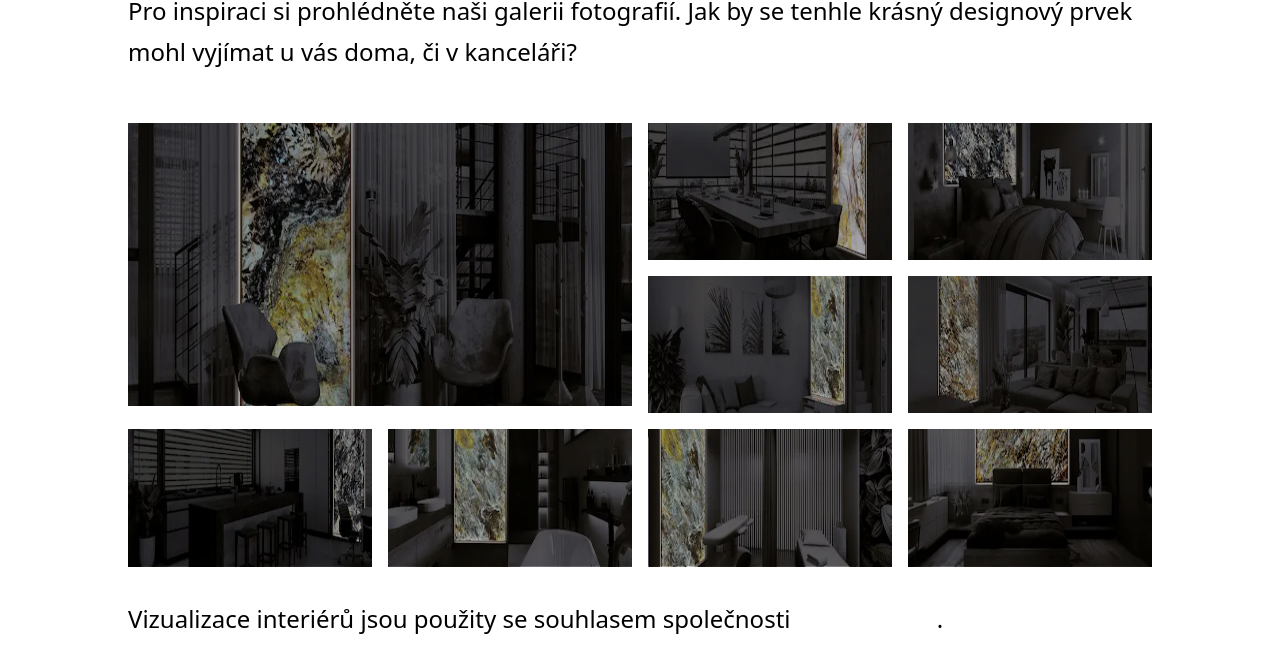
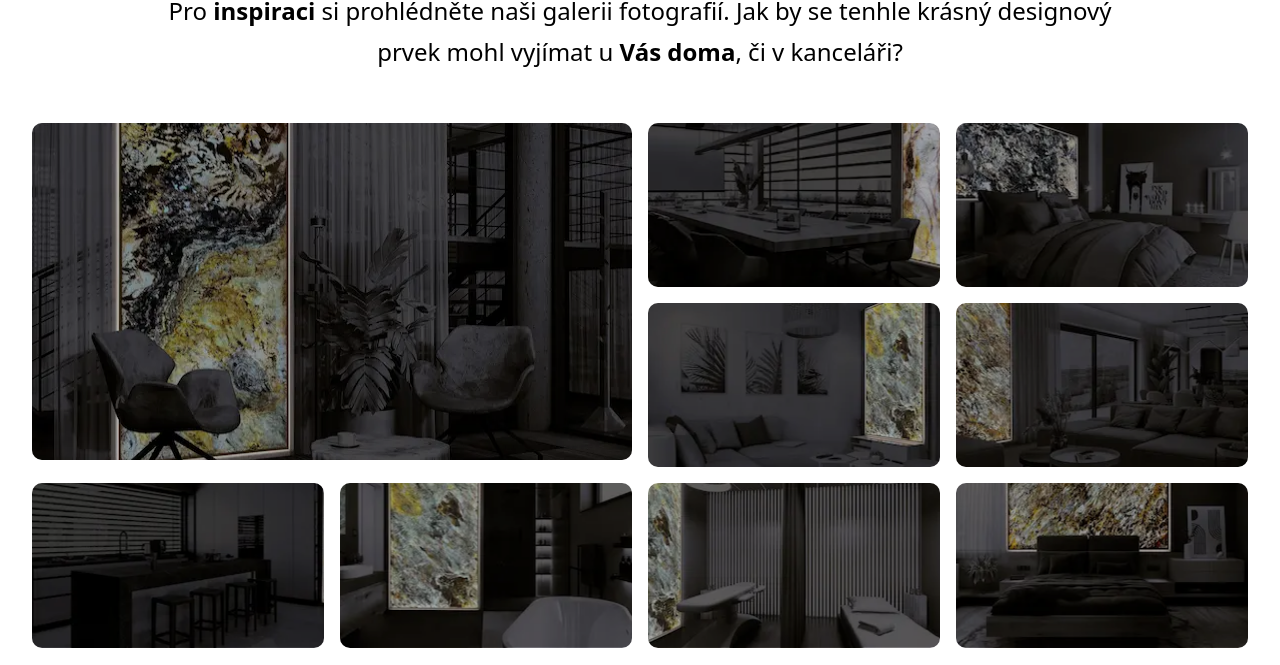
Before and after one commit to Luko248/anew-style-test, a website: page index.html in a window 1280 px wide. Shown: the part 3805-4470 px from the top of the page. Drawn offline with nearby package versions, Linux system fonts and the light colour scheme; a web font is replaced by a local one.

Commit message:
update gallery

```diff
--- a/index.html
+++ b/index.html
@@ -472,34 +472,34 @@
 			</div>
 		</section>
 
-		<section id="showroom" class="light">
+		<section id="showroom" class="light no-pb">
 			<div class="container">
 				<h2 class="title text-center title--mg-s">Galerie</h3>
-					<p class="desc">
-						Pro inspiraci si prohlédněte naši galerii fotografií. Jak by se tenhle krásný designový prvek
-						mohl vyjímat u vás doma, či v kanceláři?
+					<p class="desc desc--center">
+						Pro <strong>inspiraci</strong> si prohlédněte naši galerii fotografií. Jak by se tenhle krásný
+						designový prvek
+						mohl vyjímat u <strong>Vás doma</strong>, či v kanceláři?
 					</p>
+			</div>
 			<div class="gallery">
-						<a href="dist/images/gallery/2023/Rockfoil_viz1_1440.webp"
-							aria-label="Kámen jako osvětlení interiéru" data-fancybox="gallery" class="gitem"
-							rel="noopener">
+				<a href="dist/images/gallery/2023/Rockfoil_viz1_1440.webp" aria-label="Kámen jako osvětlení interiéru"
+					data-fancybox="gallery" class="gitem" rel="noopener">
 					<div class="gitem__photo">
 						<picture>
 							<source type="image/webp" sizes="(min-width: 426px)"
 								srcset="dist/images/gallery/2023/Rockfoil_viz1_768.webp">
 							<source type="image/webp" sizes="(max-width: 425px)"
 								srcset="dist/images/gallery/2023/Rockfoil_viz1_425.webp">
-									<img src="dist/images/gallery/2023/Rockfoil_viz1_768.webp" loading="lazy"
-										width="768" height="446" alt="Kámen 1">
+							<img src="dist/images/gallery/2023/Rockfoil_viz1_768.webp" loading="lazy" width="768"
+								height="446" alt="Kámen 1">
 						</picture>
 					</div>
 					<div class="gitem__content">
 						<strong>Kámen<br>WILDLIFE</strong>
 					</div>
 				</a>
-						<a href="dist/images/gallery/2023/Rockfoil_viz2_1440.webp"
-							aria-label="Kámen jako osvětlení interiéru" data-fancybox="gallery" class="gitem"
-							rel="noopener">
+				<a href="dist/images/gallery/2023/Rockfoil_viz2_1440.webp" aria-label="Kámen jako osvětlení interiéru"
+					data-fancybox="gallery" class="gitem" rel="noopener">
 					<div class="gitem__photo">
 						<img src="dist/images/gallery/2023/Rockfoil_viz2_425.webp" loading="lazy" width="425"
 							height="247" alt="Kámen 2">
@@ -508,9 +508,8 @@
 						<strong>Kámen<br>PINK</strong>
 					</div>
 				</a>
-						<a href="dist/images/gallery/2023/Rockfoil_viz3_1440.webp"
-							aria-label="Kámen jako osvětlení interiéru" data-fancybox="gallery" class="gitem"
-							rel="noopener">
+				<a href="dist/images/gallery/2023/Rockfoil_viz3_1440.webp" aria-label="Kámen jako osvětlení interiéru"
+					data-fancybox="gallery" class="gitem" rel="noopener">
 					<div class="gitem__photo">
 						<img src="dist/images/gallery/2023/Rockfoil_viz3_425.webp" loading="lazy" width="425"
 							height="247" alt="Kámen 3">
@@ -519,9 +518,8 @@
 						<strong>Kámen<br>DARKGOLD</strong>
 					</div>
 				</a>
-						<a href="dist/images/gallery/2023/Rockfoil_viz4_1440.webp"
-							aria-label="Kámen jako osvětlení interiéru" data-fancybox="gallery" class="gitem"
-							rel="noopener">
+				<a href="dist/images/gallery/2023/Rockfoil_viz4_1440.webp" aria-label="Kámen jako osvětlení interiéru"
+					data-fancybox="gallery" class="gitem" rel="noopener">
 					<div class="gitem__photo">
 						<img src="dist/images/gallery/2023/Rockfoil_viz4_425.webp" loading="lazy" width="425"
 							height="247" alt="Kámen 4">
@@ -530,9 +528,8 @@
 						<strong>Kámen<br>SUNLIGHT</strong>
 					</div>
 				</a>
-						<a href="dist/images/gallery/2023/Rockfoil_viz5_1440.webp"
-							aria-label="Kámen jako osvětlení interiéru" data-fancybox="gallery" class="gitem"
-							rel="noopener">
+				<a href="dist/images/gallery/2023/Rockfoil_viz5_1440.webp" aria-label="Kámen jako osvětlení interiéru"
+					data-fancybox="gallery" class="gitem" rel="noopener">
 					<div class="gitem__photo">
 						<img src="dist/images/gallery/2023/Rockfoil_viz5_425.webp" loading="lazy" width="425"
 							height="247" alt="Kámen 5">
@@ -541,9 +538,8 @@
 						<strong>Kámen<br>GOLDENBARK</strong>
 					</div>
 				</a>
-						<a href="dist/images/gallery/2023/Rockfoil_viz6_1440.webp"
-							aria-label="Kámen jako osvětlení interiéru" data-fancybox="gallery" class="gitem"
-							rel="noopener">
+				<a href="dist/images/gallery/2023/Rockfoil_viz6_1440.webp" aria-label="Kámen jako osvětlení interiéru"
+					data-fancybox="gallery" class="gitem" rel="noopener">
 					<div class="gitem__photo">
 						<img src="dist/images/gallery/2023/Rockfoil_viz6_425.webp" loading="lazy" width="425"
 							height="247" alt="Kámen 6">
@@ -552,9 +548,8 @@
 						<strong>Kámen<br>DARKGOLD</strong>
 					</div>
 				</a>
-						<a href="dist/images/gallery/2023/Rockfoil_viz7_1440.webp"
-							aria-label="Kámen jako osvětlení interiéru" data-fancybox="gallery" class="gitem"
-							rel="noopener">
+				<a href="dist/images/gallery/2023/Rockfoil_viz7_1440.webp" aria-label="Kámen jako osvětlení interiéru"
+					data-fancybox="gallery" class="gitem" rel="noopener">
 					<div class="gitem__photo">
 						<img src="dist/images/gallery/2023/Rockfoil_viz7_425.webp" loading="lazy" width="425"
 							height="247" alt="Kámen 7">
@@ -563,9 +558,8 @@
 						<strong>Kámen<br>SUNLIGHT</strong>
 					</div>
 				</a>
-						<a href="dist/images/gallery/2023/Rockfoil_viz8_1440.webp"
-							aria-label="Kámen jako osvětlení interiéru" data-fancybox="gallery" class="gitem"
-							rel="noopener">
+				<a href="dist/images/gallery/2023/Rockfoil_viz8_1440.webp" aria-label="Kámen jako osvětlení interiéru"
+					data-fancybox="gallery" class="gitem" rel="noopener">
 					<div class="gitem__photo">
 						<img src="dist/images/gallery/2023/Rockfoil_viz8_425.webp" loading="lazy" width="425"
 							height="247" alt="Kámen 8">
@@ -574,9 +568,8 @@
 						<strong>Kámen<br>SUNLIGHT</strong>
 					</div>
 				</a>
-						<a href="dist/images/gallery/2023/Rockfoil_viz9_1440.webp"
-							aria-label="Kámen jako osvětlení interiéru" data-fancybox="gallery" class="gitem"
-							rel="noopener">
+				<a href="dist/images/gallery/2023/Rockfoil_viz9_1440.webp" aria-label="Kámen jako osvětlení interiéru"
+					data-fancybox="gallery" class="gitem" rel="noopener">
 					<div class="gitem__photo">
 						<img src="dist/images/gallery/2023/Rockfoil_viz9_425.webp" loading="lazy" width="425"
 							height="247" alt="Kámen 9">
@@ -586,15 +579,16 @@
 					</div>
 				</a>
 			</div>
-					<p class="desc desc--mg-s">
+			<div class="container">
+				<p class="desc desc--mg-s desc--center">
 					Vizualizace interiérů jsou použity se souhlasem společnosti <a href="https://www.designatak.cz/"
 						aria-label="Preˇjí na stránky společnosti ATAK Design" class="link"
 						style="text-decoration: underline;" rel="external">ATAK Design</a>.
-					</p>
+					<br><br>
 					<picture>
 						<source type="image/avif" sizes="(min-width: 100px)" srcset="dist/images/logos/atak-logo.avif">
 						<source type="image/webp" sizes="(min-width: 100px)" srcset="dist/images/logos/atak-logo.webp">
-						<img src="dist/images/logos/atak-logo.webp" loading="lazy" width="150"
+						<img src="dist/images/logos/atak-logo.webp" loading="lazy" width="250"
 							alt="Logo společnosti ATAK Design">
 					</picture>
 			</div>
@@ -631,7 +625,7 @@
 						<h2 class="title">Kontakujte nás</h2>
 						<div class="contact__grid">
 							<div>
-								<p class="desc desc--mg-s text-center">
+								<p class="desc desc--mg-s">
 									Pro více informací nás neváhejte kontaktovat přes email <strong><a
 											href="mailto:info@anewstyle.cz" class="link">
 											info@anewstyle.cz
--- a/styles/Base/_shared-classes.scss
+++ b/styles/Base/_shared-classes.scss
@@ -68,3 +68,11 @@
         --space-pad-bottom: 8dvb;
     }
 }
+
+.no-pb{
+    padding-bottom: 0 !important;
+}
+
+.no-pt{
+    padding-top: 0 !important;
+}
--- a/styles/Components/_link.scss
+++ b/styles/Components/_link.scss
@@ -7,7 +7,7 @@
     @include flex-set(inline-flex, row, nowrap, 1.2rem);
     font-family: $font-text;
     font-size: var(--link-font-size, large);
-    color: var(--link-color, #{$color-white});
+    color: var(--link-color, inherit);
     text-decoration: var(--link-text-decor);
     text-transform: underline;
     transition: color var(--trans-time) var(--trans-fnc);
--- a/styles/Modules/_gallery.scss
+++ b/styles/Modules/_gallery.scss
@@ -1,4 +1,8 @@
 @import "../base/global";
+
+section:has(> .gallery){
+  padding-inline: $gap-xxl;
+}
 
 .gallery {
   @include grid-columns(
@@ -8,6 +12,8 @@
     var(--align-items, flex-start)
   );
   margin-block-end: $gap-xxl;
+  max-inline-size: $width-laptop-xl;
+  margin-inline: auto;
 
   @include res-max-laptop-s {
     --gap: #{$gap-l};
@@ -32,6 +38,7 @@
   display: block;
   text-decoration: none;
   overflow: hidden;
+  border-radius: 1rem;
   container-type: inline-size;
 
   &:first-child{
@@ -58,7 +65,8 @@
     img {
       @include position;
       display: block;
-      inline-size: 100%;
+      min-inline-size: 100%;
+      min-block-size: 100%;
       scale: var(--photo_scale);
       transition: scale .5s ease-in-out;
     }
@@ -85,6 +93,7 @@
       letter-spacing: .2em;
       text-align: center;
       font-weight: 900;
+      line-height: 1.25;
       opacity: var(--gitem_text-opacity, 0);
       transition: opacity .5s var(--trans-fnc);
       text-shadow: var(--color-black) 0 0 1.5rem;
```
Also changed, not shown: dist/styles/style.css, 1 other file. Lines whose indentation alone changed are shown as unchanged.
